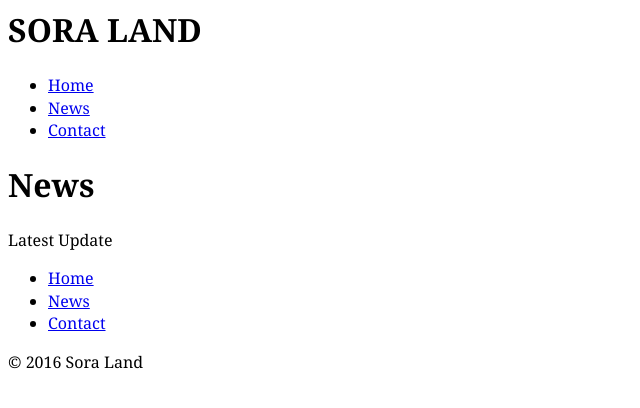
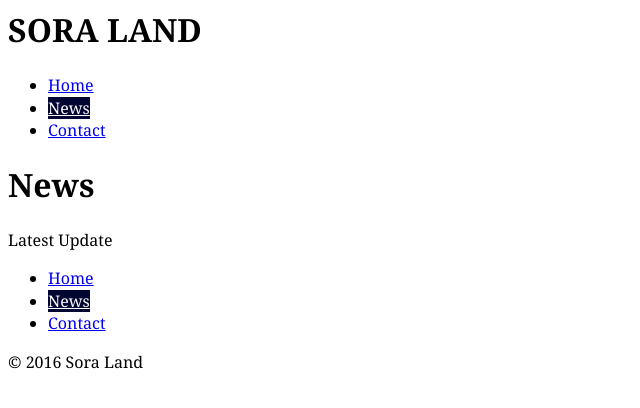
Before and after one commit to ramizahramino/Sora-Land, a Jekyll site: the page built from news.html, in a window 1280 px wide. Shown: the top 408 px of the page, without its empty margins (0-640 px from the left). Built offline with Jekyll 4.4.1, drawn with Linux system fonts in a browser that asks for light colours; Markdown is read by kramdown in place of the engine named in the settings.

Commit message:
Correcting Highlight navigation

```diff
--- a/_includes/nav.html
+++ b/_includes/nav.html
@@ -1,7 +1,7 @@
 	<nav>
 		<ul>
-			<li><a href="{{site.baseurl}}/index.html" class="{% if page.url == 'index.html' %}current{% endif %}">Home</a></li>
-			<li><a href="{{site.baseurl}}/news.html">News</a></li>
+			<li><a href="{{site.baseurl}}/index.html" class="{% if page.url == '/index.html' %}current{% endif %}">Home</a></li>
+			<li><a href="{{site.baseurl}}/news.html" class="{% if page.url == '/news.html' %}current{% endif %}">News</a></li>
 			<li><a href="{{site.baseurl}}/contact.html">Contact</a></li>
 		</ul>
 	</nav>
```
